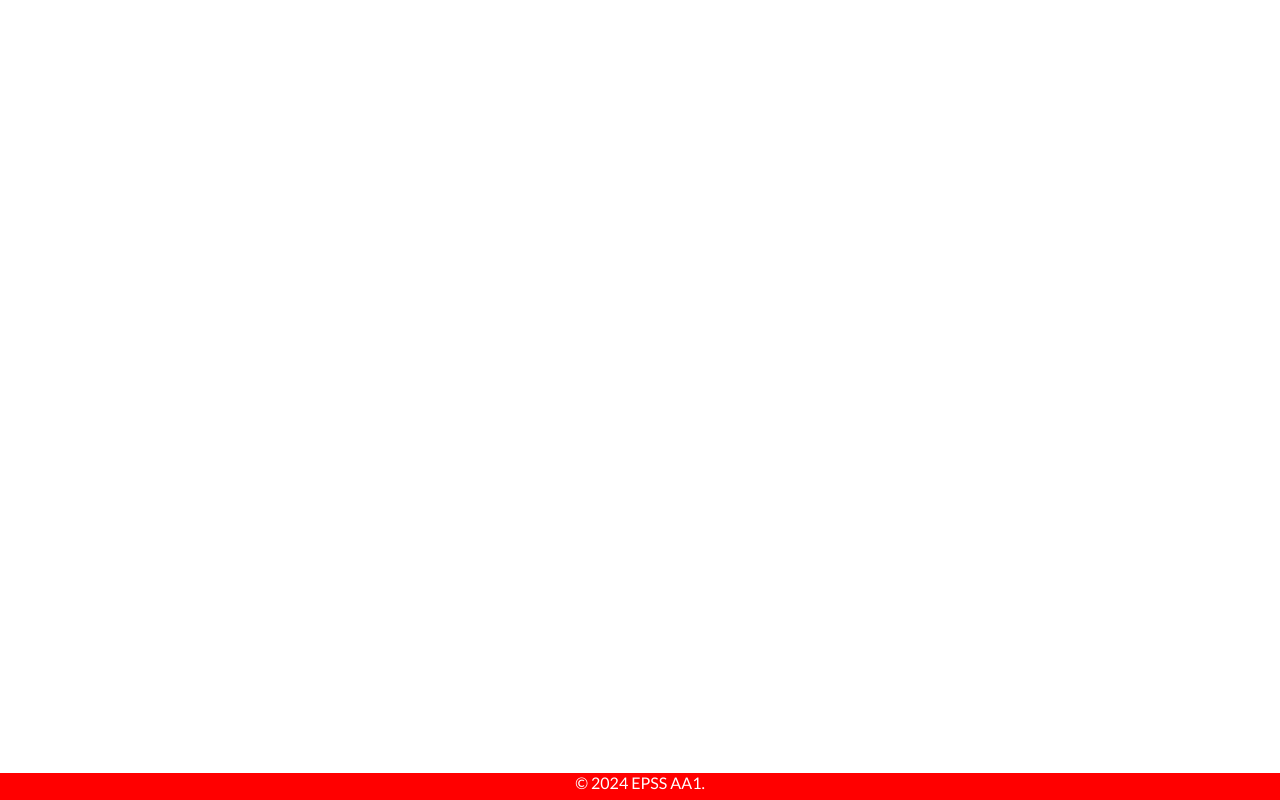
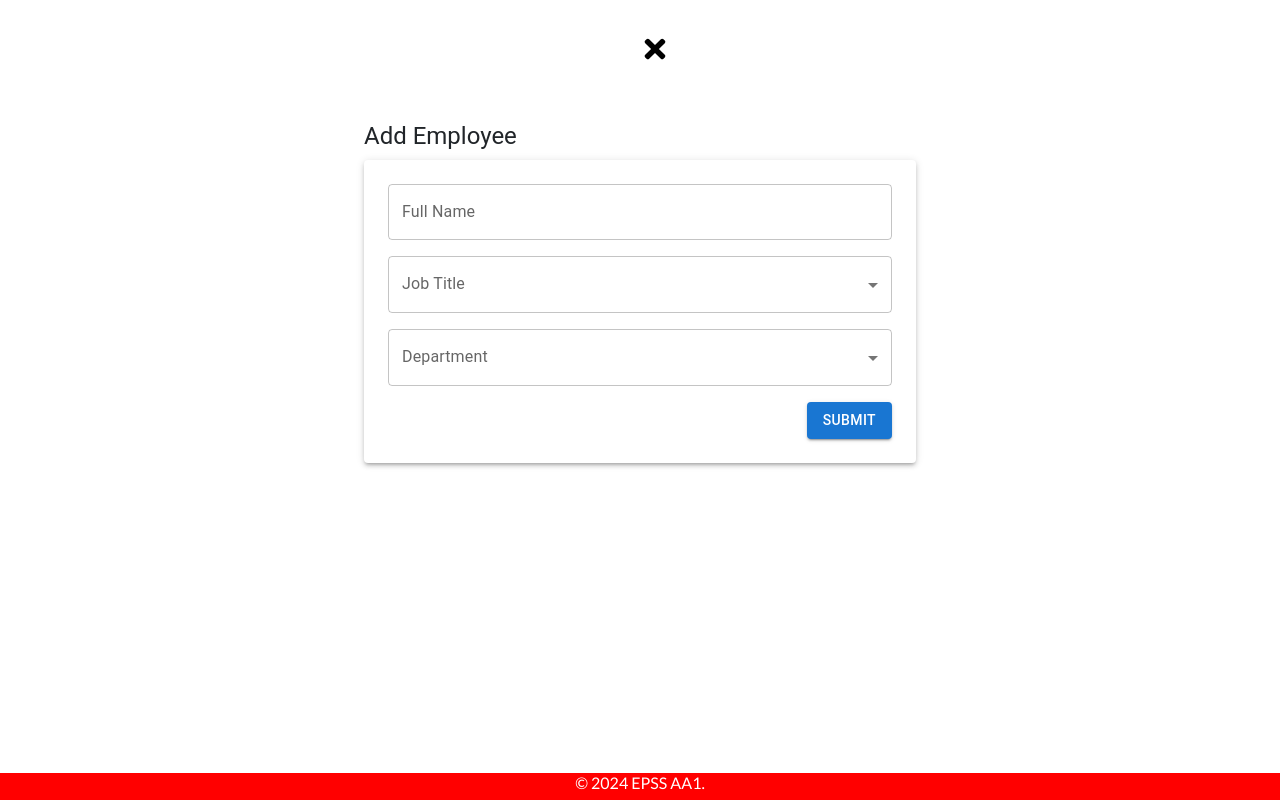
Before and after one commit to danimangggg/ECPIS, a React (Create React App) app in the folder clients/: page /add-employee in a window 1280 px wide. Before the commit this address had no page. Built offline with nearby package versions, Linux system fonts and the light colour scheme; sample sign-in values are in the browser's storage.

Commit message:
addemployee

```diff
--- a/clients/src/App.js
+++ b/clients/src/App.js
@@ -31,6 +31,7 @@ import ResetPasswordPage from './pages/UserAccountPage/ResetPasswordPage';
 import UserListPage from './pages/UserAccountPage/UserListPage';
 import TaskTrackingPage from './pages/Performance-tracking/TaskTrackingPage';
 import AddTaskPage from './pages/Performance-tracking/AddTaskPage';
+import AddEmployeePage from './pages/Performance-tracking/AddEployeePage';
 
 import {BrowserRouter as Router, Routes, Route} from 'react-router-dom'
 const App = () => {
@@ -72,6 +73,7 @@ const App = () => {
             <Route path = '/users' Component={UserListPage} />
             <Route path = '/performance-tracking' Component={TaskTrackingPage} />
             <Route path = '/add-task' Component={AddTaskPage} />
+            <Route path = '/add-employee' Component={AddEmployeePage} />
         </Route>
 
       </Routes>
--- /dev/null
+++ b/clients/src/components/Performance-tracking/AddEmployee.js
@@ -0,0 +1,113 @@
+import React, { useState } from 'react';
+import {
+  Container,
+  Typography,
+  TextField,
+  MenuItem,
+  Button,
+  Paper,
+  Box
+} from '@mui/material';
+
+const departmentOptions = [
+  'ICT Department',
+  'Finance',
+  'Human Resource',
+  'Transport Management',
+  'Demand',
+  'EWM'
+];
+
+const jobTitleOptions = [
+  'Warehouse Manager',
+  'Finance Officer',
+  'ICT Officer',
+  'HR Officer'
+];
+
+const AddEmployee = () => {
+  const [employee, setEmployee] = useState({
+    fullName: '',
+    jobTitle: '',
+    department: ''
+  });
+
+  const handleChange = (field, value) => {
+    setEmployee((prev) => ({
+      ...prev,
+      [field]: value
+    }));
+  };
+
+  const handleSubmit = () => {
+    if (!employee.fullName || !employee.jobTitle || !employee.department) {
+      alert('Please fill all fields.');
+      return;
+    }
+
+    console.log('Employee submitted:', employee);
+
+    // Reset the form
+    setEmployee({
+      fullName: '',
+      jobTitle: '',
+      department: ''
+    });
+  };
+
+  return (
+    <Container maxWidth="sm" sx={{ mt: 4 }}>
+      <Typography variant="h5" gutterBottom>
+        Add Employee
+      </Typography>
+
+      <Paper elevation={3} sx={{ p: 3 }}>
+        <TextField
+          fullWidth
+          label="Full Name"
+          value={employee.fullName}
+          onChange={(e) => handleChange('fullName', e.target.value)}
+          sx={{ mb: 2 }}
+        />
+
+        <TextField
+          select
+          fullWidth
+          label="Job Title"
+          value={employee.jobTitle}
+          onChange={(e) => handleChange('jobTitle', e.target.value)}
+          sx={{ mb: 2 }}
+        >
+          {jobTitleOptions.map((title, idx) => (
+            <MenuItem key={idx} value={title}>
+              {title}
+            </MenuItem>
+          ))}
+        </TextField>
+
+        <TextField
+          select
+          fullWidth
+          label="Department"
+          value={employee.department}
+          onChange={(e) => handleChange('department', e.target.value)}
+          sx={{ mb: 2 }}
+        >
+          {departmentOptions.map((dept, idx) => (
+            <MenuItem key={idx} value={dept}>
+              {dept}
+            </MenuItem>
+          ))}
+        </TextField>
+
+        <Box display="flex" justifyContent="flex-end">
+          <Button variant="contained" onClick={handleSubmit}>
+            Submit
+          </Button>
+        </Box>
+      </Paper>
+    </Container>
+  );
+};
+
+export default AddEmployee;
--- /dev/null
+++ b/clients/src/pages/Performance-tracking/AddEployeePage.js
@@ -0,0 +1,22 @@
+
+
+import {Link } from "react-router-dom";
+import {  FaTimes } from 'react-icons/fa'
+import AddEmployee from '../../components/Performance-tracking/AddEmployee';
+
+const AddEmployeePage = () => {
+  return (
+    <div className='container'>
+      <br/>
+    <Link to="/viewContract"  >
+      <span >
+        <FaTimes className='icon' size="30" style={{ marginTop: '10px' }}/>
+        </span>
+      </Link>
+     <br/>
+      <AddEmployee />
+    </div>
+  )
+}
+
+export default AddEmployeePage
```
